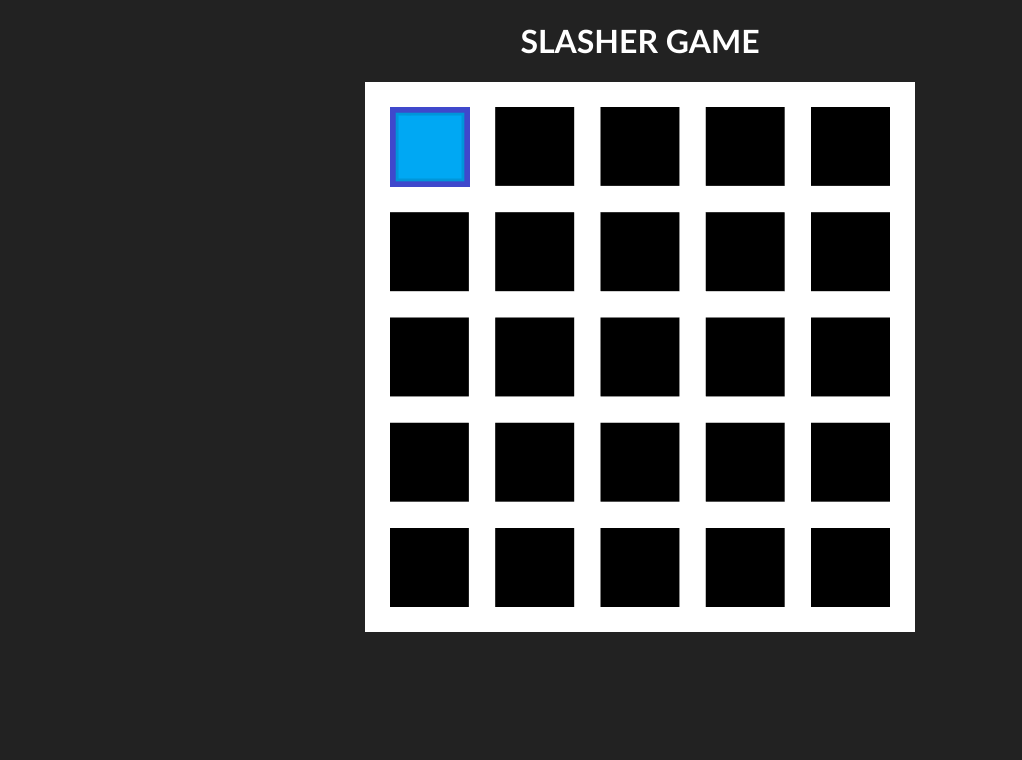
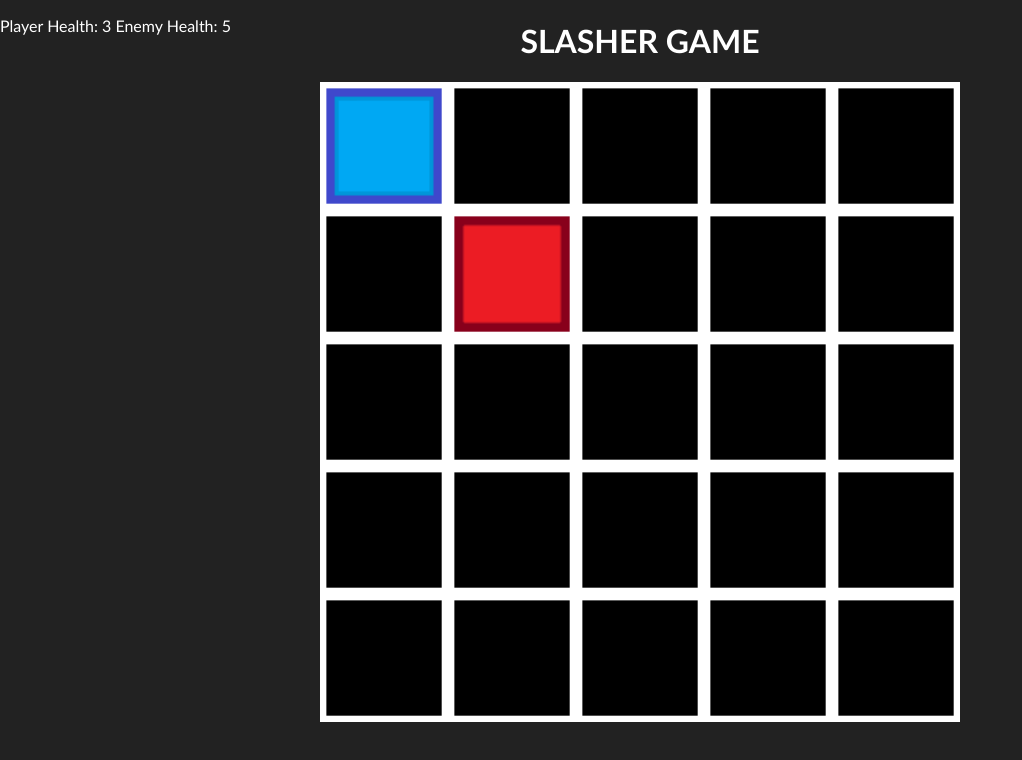
Before and after one commit to AzfarK47/slashergame, a plain HTML site: page index.html in a window 1280 px wide. Shown: the whole page, without its empty margins (0-1022 px from the left). Drawn offline with Linux system fonts and the light colour scheme.

Commit message:
Beta update :D

```diff
--- a/index.html
+++ b/index.html
@@ -1,12 +1,13 @@
 <!DOCTYPE html>
 <html lang="en">
-    <link rel="stylesheet" href="style.css">
+<link rel="stylesheet" href="style.css">
 
 <head>
     <meta charset="UTF-8">
     <meta name="viewport" content="width=device-width, initial-scale=1.0">
     <title>SlasherGame</title>
 </head>
+
 <body>
     <h1>
         SLASHER GAME
@@ -15,9 +16,10 @@
         <!-- <img src="background.png" alt="soory :( try igain" id="background"> -->
         <!-- <img src="Player1.png" alt="omg man u lggy" id="Player1"> -->
     </div>
-    <canvas id="background" height="500" width="500 " style="border:25px solid #ffffff">
-
+    <canvas id="canvas" height="1000" width="1000">
     </canvas>
+    <p id="healthText"></p>
     <script src="script.js"></script>
 </body>
+
 </html>
--- a/script.js
+++ b/script.js
@@ -1,80 +1,206 @@
-const ctx = document.getElementById("background").getContext("2d");
+const ctx = document.getElementById("canvas").getContext("2d");
 const background = new Image();
 background.src = "background.png";
-background.onload = function () {
-    ctx.drawImage(background, 0, 0, 500, 500);
+
+const healthText = document.getElementById("healthText");
+
+const player = {
+    img: new Image(),
+    x: 0,
+    y: 0,
+    actualX: 0,
+    actualY: 0,
+    oldX: 0,
+    oldY: 0,
+    health: 3,
+    slashing: false,
+    lastSlashTime: 0
 };
-const player = new Image();
-player.src = "Player1.png";
-player.onload = function () {
-    ctx.drawImage(player, 0, 0, 80, 80);
+player.img.src = "Player1.png";
+
+const enemy = {
+    img: new Image(),
+    x: 0,
+    y: 0,
+    actualX: 0,
+    actualY: 0,
+    oldX: 0,
+    oldY: 0,
+    health: 5,
+    slashing: false,
+    lastSlashTime: 0
 };
+enemy.img.src = "Enemy.png";
 
-let x = 0, y = 0;
-let acuallX = 0, acuallY = 0;
-let spacebarPressed = false;
+const size = document.getElementById("canvas").width;
+const tiles = 5;
+const lineWidth = size / tiles / 10;
+const slashCooldown = 3000;
+let key;
+let enemyWannaMove = false;
+
+setInterval(update, 50);
+setInterval(enemyInterval, 250);
+function enemyInterval() {
+    enemyWannaMove = true;
+}
+
+function drawBackground(tiles) {
+    ctx.clearRect(0, 0, size, size);
+    ctx.fillStyle = "#000000";
+    ctx.fillRect(0, 0, size, size);
+    ctx.strokeStyle = "#ffffff";
+    ctx.lineWidth = lineWidth;
+
+    for (let x = 0; x <= size; x += size / tiles) {
+        ctx.beginPath()
+        ctx.moveTo(x, 0);
+        ctx.lineTo(x, size);
+        ctx.stroke();
+    }
+
+    for (let y = 0; y <= size; y += size / tiles) {
+        ctx.beginPath()
+        ctx.moveTo(0, y);
+        ctx.lineTo(size, y);
+        ctx.stroke();
+    }
+}
 
 function update() {
-    borderlimit()
-    ctx.clearRect(0, 0, 500, 500);
-    ctx.drawImage(background, 0, 0, 500, 500);
-    acuallX = x * 105;
-    acuallY = y * 105;
-    ctx.drawImage(player, acuallX, acuallY, 80, 80);
+    player.oldX = player.x;
+    player.oldY = player.y;
+    if (key) {
+        playerMove(key);
+        key = undefined;
+    }
+    enemy.oldX = enemy.x;
+    enemy.oldY = enemy.y;
+    if (enemyWannaMove && enemy.health > 0) {
+        enemyMove();
+        enemyWannaMove = false;
+    }
+    borderlimit(player);
+    borderlimit(enemy);
+    if (player.wannaSlash) {
+        if (player.oldX !== player.x && player.y === enemy.y) {
+            collision(enemy, enemy.x, player.oldX, player.x);
+        } else if (player.oldY !== player.y && player.x === enemy.x) {
+            collision(enemy, enemy.y, player.oldY, player.y);
+        }
+    }
+    if (enemy.wannaSlash) {
+        if (enemy.oldX !== enemy.x && enemy.y === player.y) {
+            collision(player, player.x, enemy.oldX, enemy.x);
+        } else if (enemy.oldY !== enemy.y && enemy.x === player.x) {
+            collision(player, player.y, enemy.oldY, enemy.y);
+        }
+    }
+
+    drawBackground(tiles);
+
+    if (player.health > 0) {
+        player.actualX = player.x * size / tiles + lineWidth / 2;
+        player.actualY = player.y * size / tiles + lineWidth / 2;
+        ctx.drawImage(player.img, player.actualX, player.actualY, size / tiles - lineWidth, size / tiles - lineWidth);
+    }
+    if (enemy.health > 0) {
+        enemy.actualX = enemy.x * size / tiles + lineWidth / 2;
+        enemy.actualY = enemy.y * size / tiles + lineWidth / 2;
+        ctx.drawImage(enemy.img, enemy.actualX, enemy.actualY, size / tiles - lineWidth, size / tiles - lineWidth);
+    }
+
+    healthText.textContent = "Player Health: " + player.health + " Enemy Health: " + enemy.health;
+}
+
+function moveEntity(entity, direction) {
+    let doSlash = entity.wannaSlash;
+    if (Date.now() - entity.lastSlashTime < slashCooldown) doSlash = false;
+    else entity.lastSlashTime = Date.now();
+    if (direction == "w") {
+        if (doSlash) {
+            entity.y -= 999;
+        } else {
+            entity.y -= 1;
+        }
+    } else if (direction == "s") {
+        if (doSlash) {
+            entity.y += 999;
+        } else {
+            entity.y += 1;
+        }
+    } else if (direction == "d") {
+        if (doSlash) {
+            entity.x += 999;
+        } else {
+            entity.x += 1;
+        }
+    } else if (direction == "a") {
+        if (doSlash) {
+            entity.x -= 999;
+        } else {
+            entity.x -= 1;
+        }
+    }
+}
+
+function enemyMove() {
+    const randomSlashing = Math.random();
+    if (randomSlashing > 0.8) enemy.wannaSlash = true;
+    else enemy.wannaSlash = false;
+    const randomMove = Math.random() * 4;
+    if (randomMove < 1) {
+        moveEntity(enemy, "w");
+    }
+    else if (randomMove < 2) {
+        moveEntity(enemy, "a");
+    }
+    else if (randomMove < 3) {
+        moveEntity(enemy, "s");
+    }
+    else {
+        moveEntity(enemy, "d");
+    }
+}
+
+function playerMove(key) {
+    moveEntity(player, key);
+}
+
+function collision(taker, takerPos, dealerOldPos, dealerPos) {
+    for (let i = Math.min(dealerOldPos, dealerPos); i <= Math.max(dealerOldPos, dealerPos); i++) {
+        if (takerPos === i) {
+            taker.health -= 1;
+        }
+    }
 }
 
 document.addEventListener("keyup", function (event) {
     console.log(event.key)
-    if (event.key == "w") {
-        if (spacebarPressed) {
-            y -= 999;
-        } else {
-            y -= 1;
-        }
-        update();
-    } else if (event.key == "s") {
-        if (spacebarPressed) {
-            y += 999;
-        } else {
-        y += 1;
-        }
-        update();
-    } else if (event.key == "d") {
-        if (spacebarPressed) {
-            x += 999;
-        } else {
-        x += 1;
-        }
-        update();
-    } else if (event.key == "a") {
-        if (spacebarPressed) {
-            x -= 999;
-        } else {
-        x -= 1;
-        }
-        update();
+    if (event.key == "w" || event.key == "a" || event.key == "s" || event.key == "d") {
+        key = event.key;
     }
 });
 
-function borderlimit() {
-    if (x > 4) {
-        x = 4
-    } else if (x < 0) {
-        x = 0
-    } else if (y < 0) {
-        y = 0
-    } else if (y > 4) {
-        y = 4
+function borderlimit(entity) {
+    if (entity.x >= tiles) {
+        entity.x = tiles - 1;
+    } else if (entity.x < 0) {
+        entity.x = 0;
+    } else if (entity.y < 0) {
+        entity.y = 0;
+    } else if (entity.y >= tiles) {
+        entity.y = tiles - 1;
     }
-};
+}
 
 document.addEventListener("keydown", function (event) {
     if (event.key == " ") {
-        spacebarPressed = true;
+        player.wannaSlash = true;
     }
 });
 document.addEventListener("keyup", function (event) {
     if (event.key == " ") {
-        spacebarPressed = false;
+        player.wannaSlash = false;
     }
 });
--- a/style.css
+++ b/style.css
@@ -1,15 +1,34 @@
 body {
     text-align: center;
-    background-color:#222222;
-    color:#ffffff;
+    background-color: #222222;
+    color: #ffffff;
     font-family: 'Gill Sans', 'Gill Sans MT', Calibri, 'Trebuchet MS', sans-serif;
 }
+
 img {
-   position: absolute;
-   top: 50%;
-   left: 50%;
-   transform: translate(-50%,-50%);
+    position: absolute;
+    top: 50%;
+    left: 50%;
+    transform: translate(-50%, -50%);
 }
-#background {
-    border: 25px,white,solid;
+
+a {
+    border: 5px, white, solid;
+    color: black;
+    display: block;
+    height: 25px;
+    width: 50px;
+    margin: auto;
+    margin-top: 5px;
 }
+
+#canvas {
+    width: min(80vw, 80vh);
+    height: min(80vw, 80vh);
+}
+
+#healthText {
+    position: absolute;
+    top: 0;
+    left: 0;
+}
```
Also changed, not shown: index2.html (added, +18 -0 lines), AMONGUS.png (added), Enemy.png (added), black.png (added), enemyEmptyHeart.png (added), enemyHeart.png (added), playerEmptyHeart.png (added), playerHeart.png (added).
